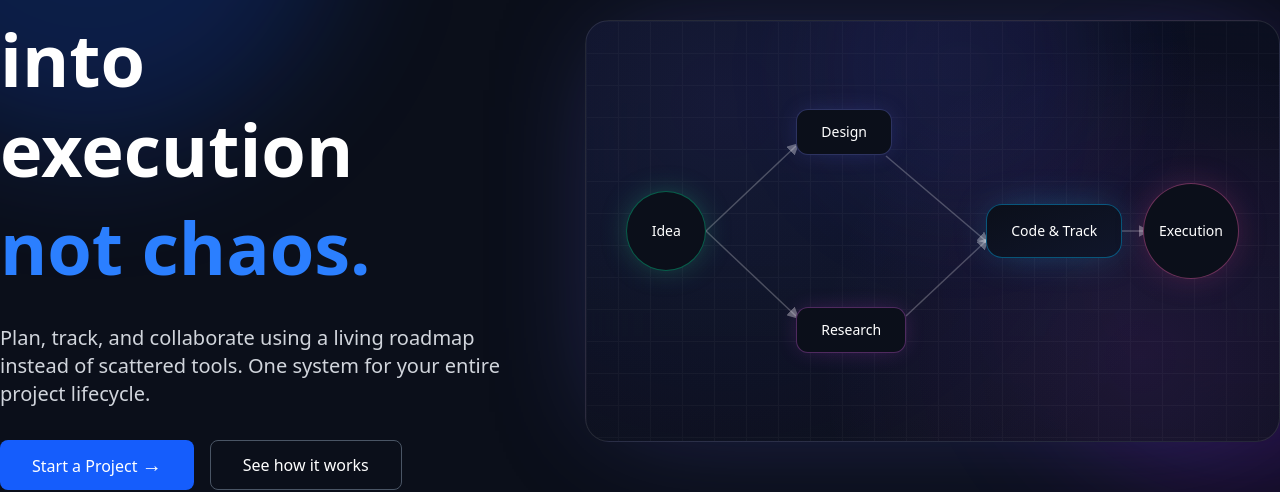
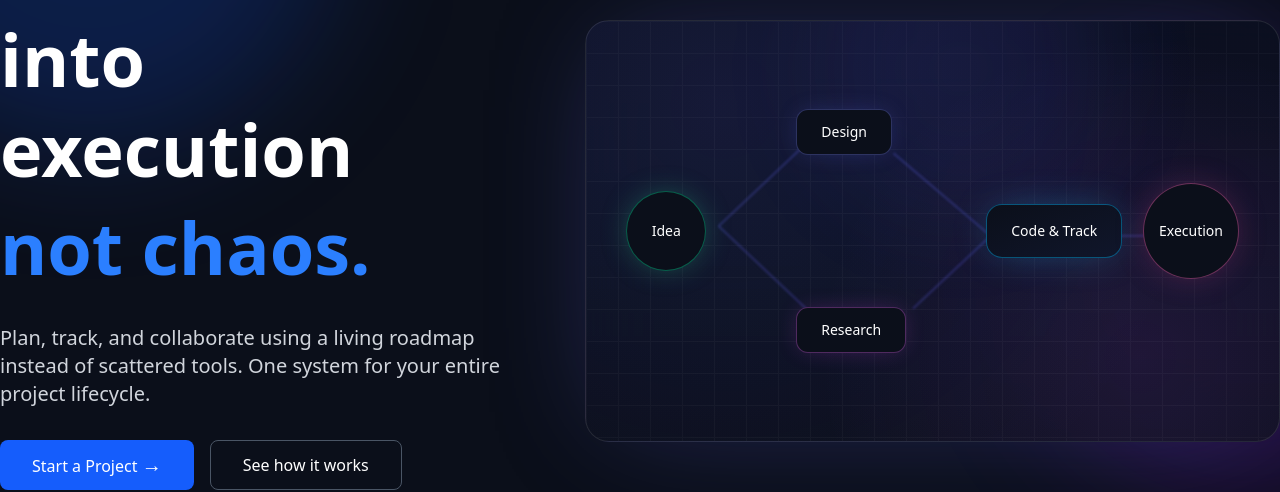
Before and after one commit to adityarajsrv/ProjectBay, a React (Vite) app in the folder frontend/: page / in a window 1280 px wide. Shown: the part 189-681 px from the top of the page. Built offline with nearby package versions, Linux system fonts and the light colour scheme.

Commit message:
Edited hero section

```diff
--- a/frontend/src/App.jsx
+++ b/frontend/src/App.jsx
@@ -7,7 +7,7 @@ const App = () => {
     <BrowserRouter>
       <Routes>
         <Route path="/" element={<Home />} />
-        <Route path="/app" element={<DashboardPage />} />
+        <Route path="/dashboard" element={<DashboardPage />} />
       </Routes>
     </BrowserRouter>
   );
--- a/frontend/src/components/Hero.jsx
+++ b/frontend/src/components/Hero.jsx
@@ -1,11 +1,30 @@
-import {motion} from "framer-motion";
+/* eslint-disable react/prop-types */
+import { motion } from "framer-motion";
+
+const AnimatedArrow = ({ d, delay = 0, duration = 0.6 }) => {
+  return (
+    <motion.path
+      d={d}
+      stroke="rgba(99,102,241,0.6)"
+      strokeWidth="2.5"
+      filter="blur(1px)"
+      initial={{ pathLength: 0, opacity: 0 }}
+      animate={{ pathLength: 1, opacity: 0.4 }}
+      transition={{
+        delay,
+        duration,
+        ease: "easeInOut",
+      }}
+    />
+  );
+};
 
 const Hero = () => {
   return (
     <section className="relative min-h-screen overflow-hidden">
       <div className="absolute inset-0 bg-[#0b0f1a]" />
-      <div className="absolute -top-40 -left-40 w-[500px] h-[500px] bg-blue-600/20 rounded-full blur-3xl" />
-      <div className="absolute top-1/3 -right-40 w-[400px] h-[400px] bg-purple-600/20 rounded-full blur-3xl" />
+      <div className="absolute -top-40 -left-40 w-125 h-125 bg-blue-600/20 rounded-full blur-3xl" />
+      <div className="absolute top-1/3 -right-40 w-100 h-100 bg-purple-600/20 rounded-full blur-3xl" />
       <div
         className="absolute inset-0 opacity-[0.04]"
         style={{
@@ -59,7 +78,7 @@ const Hero = () => {
                 }}
               />
               <div className="absolute -top-24 left-1/3 w-72 h-72 bg-indigo-500/10 rounded-full blur-3xl animate-pulse" />
-              <div className="relative w-full h-[340px]">
+              <div className="relative w-full h-85">
                 <motion.div
                   initial={{ opacity: 0, y: 20 }}
                   animate={{ opacity: 1, y: 0 }}
@@ -78,7 +97,7 @@ const Hero = () => {
                   initial={{ opacity: 0, y: -16 }}
                   animate={{ opacity: 1, y: 0 }}
                   transition={{ delay: 0.35 }}
-                  className="absolute left-[170px] top-[48px] z-10"
+                  className="absolute left-42.5 top-12 z-10"
                 >
                   <div
                     className="px-6 py-3 rounded-xl bg-[#0b0f1a] border border-indigo-400/30
@@ -91,7 +110,7 @@ const Hero = () => {
                   initial={{ opacity: 0, y: 16 }}
                   animate={{ opacity: 1, y: 0 }}
                   transition={{ delay: 0.45 }}
-                  className="absolute left-[170px] bottom-[48px] z-10"
+                  className="absolute left-42.5 bottom-12 z-10"
                 >
                   <div
                     className="px-6 py-3 rounded-xl bg-[#0b0f1a] border border-fuchsia-400/30
@@ -104,7 +123,7 @@ const Hero = () => {
                   initial={{ opacity: 0, scale: 0.95 }}
                   animate={{ opacity: 1, scale: 1 }}
                   transition={{ delay: 0.6 }}
-                  className="absolute left-[360px] top-1/2 -translate-y-1/2 z-10"
+                  className="absolute left-90 top-1/2 -translate-y-1/2 z-10"
                 >
                   <div
                     className="px-6 py-4 rounded-2xl bg-linear-to-br from-[#0b0f1a] to-[#10162b]
@@ -128,7 +147,10 @@ const Hero = () => {
                     Execution
                   </div>
                 </motion.div>
-                <svg className="absolute inset-0 w-full h-full pointer-events-none">
+                <svg
+                  className="absolute inset-0 w-full h-full pointer-events-none"
+                  viewBox="0 0 600 350"
+                >
                   <defs>
                     <marker
                       id="soft-arrow"
@@ -144,52 +166,12 @@ const Hero = () => {
                       />
                     </marker>
                   </defs>
-                  <line
-                    x1="80"
-                    y1="170"
-                    x2="170"
-                    y2="85"
-                    stroke="rgba(255,255,255,0.25)"
-                    strokeWidth="1.5"
-                    markerEnd="url(#soft-arrow)"
-                  />
-                  <line
-                    x1="80"
-                    y1="170"
-                    x2="170"
-                    y2="255"
-                    stroke="rgba(255,255,255,0.25)"
-                    strokeWidth="1.5"
-                    markerEnd="url(#soft-arrow)"
-                  />
-                  <line
-                    x1="260"
-                    y1="95"
-                    x2="360"
-                    y2="180"
-                    stroke="rgba(255,255,255,0.25)"
-                    strokeWidth="1.5"
-                    markerEnd="url(#soft-arrow)"
-                  />
-                  <line
-                    x1="280"
-                    y1="255"
-                    x2="360"
-                    y2="180"
-                    stroke="rgba(255,255,255,0.25)"
-                    strokeWidth="1.5"
-                    markerEnd="url(#soft-arrow)"
-                  />
-                  <line
-                    x1="530"
-                    y1="80"
-                    x2="560"
-                    y2="80"
-                    stroke="rgba(255,255,255,0.25)"
-                    strokeWidth="1.5"
-                    markerEnd="url(#soft-arrow)"
-                    transform="translate(-40, 90)"
-                  />
+
+                  <AnimatedArrow d="M80 170 L170 85" delay={0.6} />
+                  <AnimatedArrow d="M80 170 L170 255" delay={0.8} />
+                  <AnimatedArrow d="M260 95 L360 180" delay={1.2} />
+                  <AnimatedArrow d="M280 255 L360 180" delay={1.4} />
+                  <AnimatedArrow d="M360 180 L540 180" delay={1.9} />
                 </svg>
               </div>
             </motion.div>
--- a/frontend/src/components/HowItWorks.jsx
+++ b/frontend/src/components/HowItWorks.jsx
@@ -43,8 +43,8 @@ const steps = [
 const HowItWorks = () => {
   return (
     <section className="relative py-32 overflow-hidden bg-[#0b0f1a]">
-      <div className="absolute -top-40 left-1/4 w-[500px] h-[500px] bg-indigo-600/10 rounded-full blur-3xl" />
-      <div className="absolute bottom-0 right-1/4 w-[400px] h-[400px] bg-fuchsia-600/10 rounded-full blur-3xl" />
+      <div className="absolute -top-40 left-1/4 w-125 h-125 bg-indigo-600/10 rounded-full blur-3xl" />
+      <div className="absolute bottom-0 right-1/4 w-100 h-100 bg-fuchsia-600/10 rounded-full blur-3xl" />
 
       <div
         className="absolute inset-0 opacity-[0.035]"
@@ -72,7 +72,7 @@ const HowItWorks = () => {
           </p>
         </motion.div>
         <div className="relative">
-          <div className="absolute top-[32px] left-0 right-0 h-[2px] bg-linear-to-r from-transparent via-blue-500/30 to-transparent" />
+          <div className="absolute top-8 left-0 right-0 h-0.5 bg-linear-to-r from-transparent via-blue-500/30 to-transparent" />
           <div className="grid grid-cols-1 md:grid-cols-5 gap-10 relative z-10">
             {steps.map((step, i) => {
               const Icon = step.icon;
```
